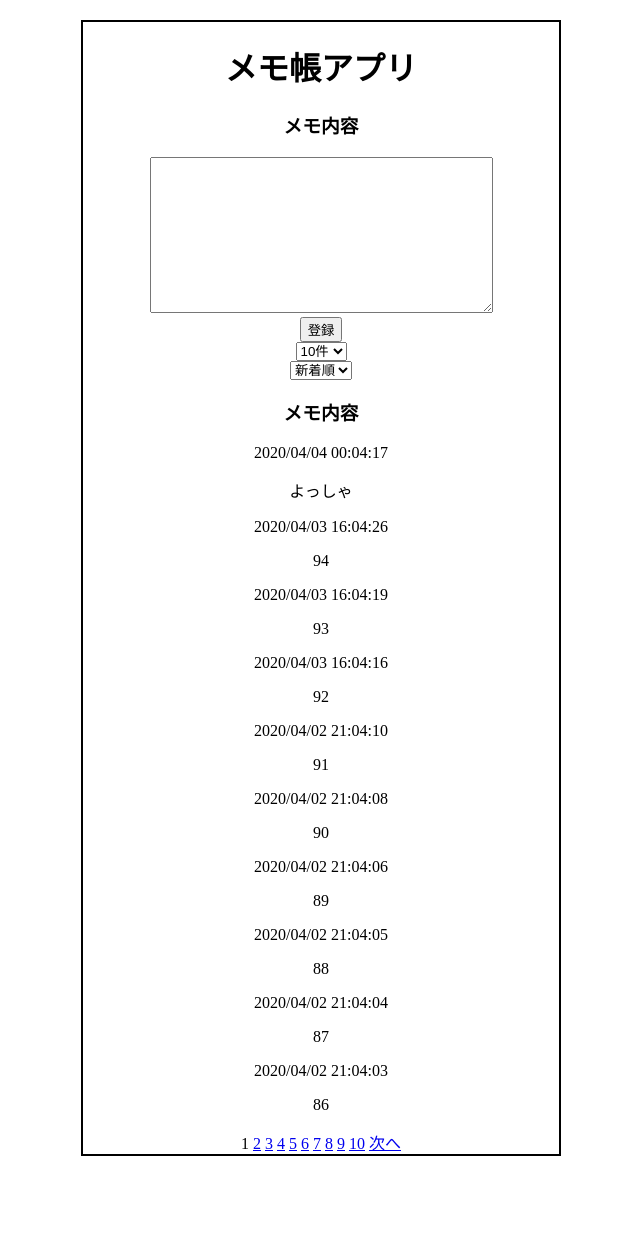
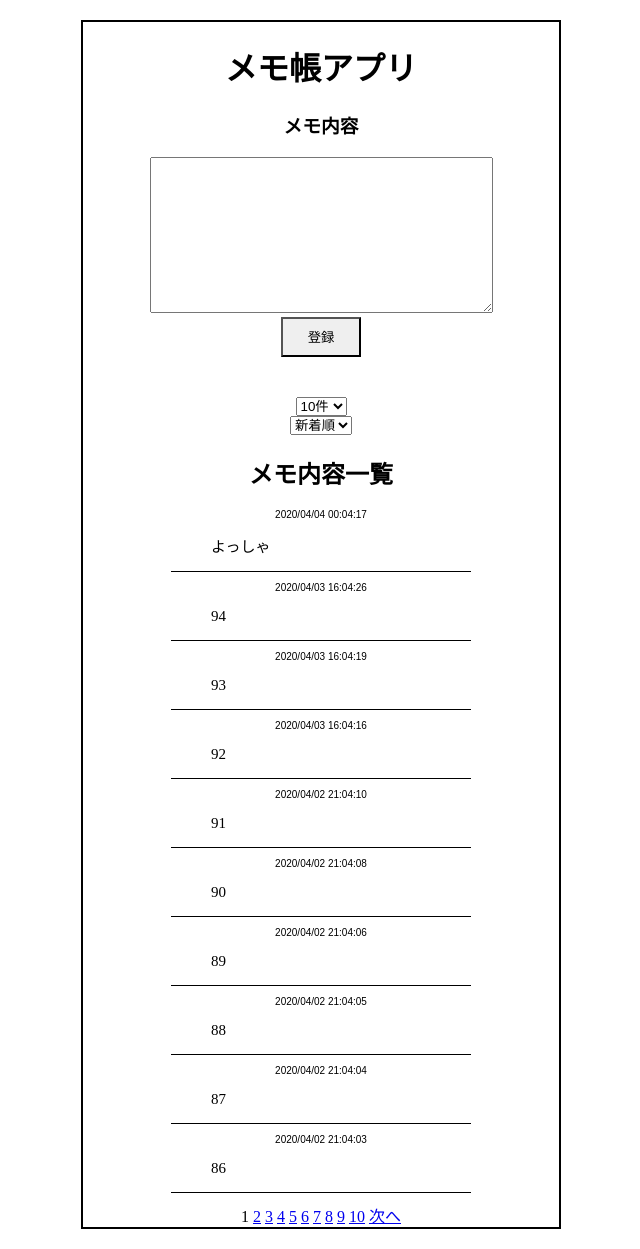
Before and after one commit to Tsucreator/MEMO_APP, a Django app: page / in a window 1280 px wide. Shown: the whole page, without its empty margins (319-959 px from the left). Before the commit the page ends 1156 px from the top, so only its background shows below. Run offline with Django 3.2, Linux system fonts and the light colour scheme; data comes from the database, SQL or seed files in the repository; both versions use the stored data as it was after the commit.

Commit message:
make better CSS

```diff
--- a/django_app/memo_app/static/style.css
+++ b/django_app/memo_app/static/style.css
@@ -13,3 +13,35 @@ h1 {
 }
 
 /*メモを書く場所のlayout*/
+
+/*登録ボタンのstyle*/
+.post-form{
+    margin:0 auto;
+    height:80px;
+}
+
+#submit-button{
+    height:40px;
+    width:80px;
+    border-radius: 0;
+}
+
+
+/*各コメントのstyle*/
+.memo_contents{
+    margin:10px auto;
+    border-bottom: 0.5px solid #000;
+    width:300px;
+}
+
+.time{
+    font-size: 10px;
+    font-family: sans-serif;
+}
+
+.contents{
+    text-align:left;
+    padding-left:40px;
+    font-size: 15px;
+    font-family:serif;
+}
--- a/django_app/memo_app/templates/index.html
+++ b/django_app/memo_app/templates/index.html
@@ -11,7 +11,7 @@
           {{ form.content }}
         </div>
         <div class="post-form">
-            <input type="submit" value="登録" class="post-botton">
+            <input id='submit-button' type="submit" value="登録" class="post-botton">
         </div>
       </form>
     </div>
@@ -34,11 +34,11 @@
 
 
   <div class="top_box">
-    <h3>メモ内容</h3>
+    <h2>メモ内容一覧</h2>
     {% for memo in page %}
     <div class="memo_contents">
-      <p>{{ memo.update_datetime|date:"Y/m/d H:m:s" }}</p>
-      <p>{{ memo.content }}</p>
+      <p class="time">{{ memo.update_datetime|date:"Y/m/d H:m:s" }}</p>
+      <p class="contents">{{ memo.content }}</p>
     </div>
     {% endfor %}
   </div>
```
Also changed, not shown: django_app/db.sqlite3.
